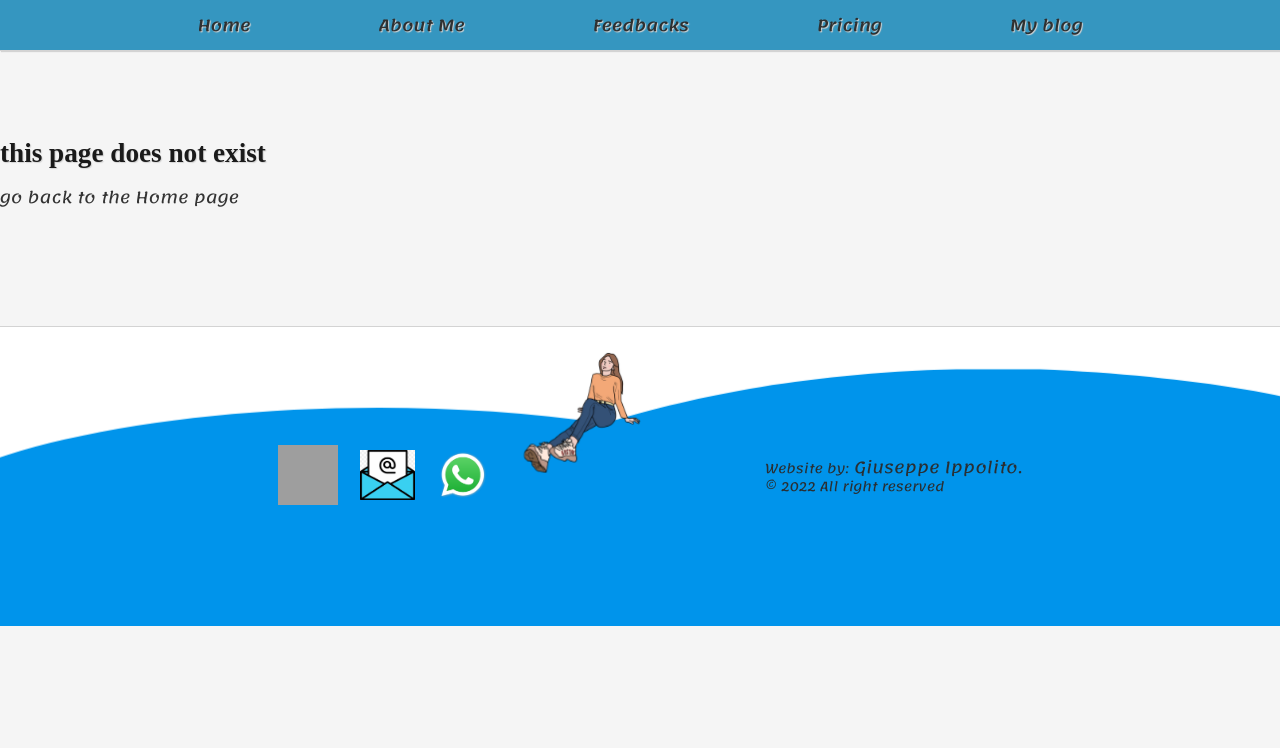
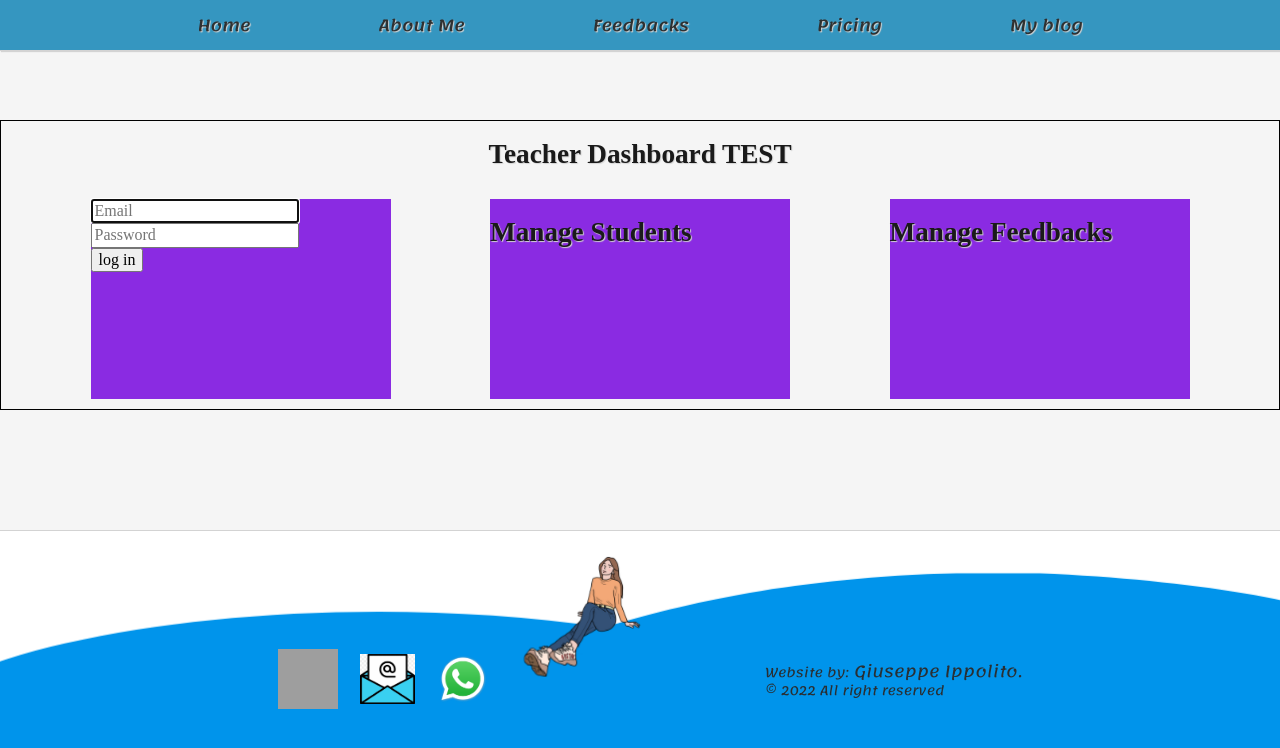
Before and after one commit to 2gi3/thinkthaithai, a Next.js app: page /teacher in a window 1280 px wide. Before the commit this address had no page. Shown: the top 748 px of the page. Built offline with nearby package versions, Linux system fonts and the light colour scheme; grey boxes are pictures that could not be loaded; a web font is replaced by a local one.

Commit message:
teacher's dashboard and login function created

```diff
--- /dev/null
+++ b/components/studentsList/singleStudent.module.scss
@@ -0,0 +1,11 @@
+@use "styles" as *;
+
+.container{
+    padding: 20px;
+    min-height: 2500px;
+    min-width: 300px;
+    background: green;
+    h1{
+        background:$primaryColor ;
+    }
+}
--- /dev/null
+++ b/components/teacher/FeedbacksCRUD.jsx
@@ -0,0 +1,12 @@
+import styles from './feedbacksCRUD.module.scss'
+
+
+const FeedbacksCRUD =()=>{
+    return(
+        <div className={styles.container}>
+        <h1>Manage Feedbacks</h1>
+        </div>
+    )
+}
+
+export default FeedbacksCRUD
--- /dev/null
+++ b/components/teacher/LogIn.jsx
@@ -0,0 +1,100 @@
+import React, { useEffect, useState, useRef } from 'react';
+import styles from './logIn.module.scss'
+
+
+const LogIn =()=>{
+    const [email, setEmail] = useState('');
+    const [password, setPassword] = useState('');
+    const [logInMessage, setLogInMessage] = useState("You have entered an invalid username or password")
+    const [afterLogIn, setAfterLogIn] = useState('')
+    const inputRef = useRef(null)
+    const [emailWarning, setEmailWarning] = useState('')
+    const [passwordWarning, setPasswordWarning] = useState('')
+    const re = /\S+@\S+\.\S+/g;
+    const [logInResponse, setLogInResponse] = useState('hidden')
+    // const [logInMessage, setLogInMessage] = useState("You have entered an invalid username or password")
+    const userData = JSON.stringify({
+        email,
+        password
+    })
+
+    const logIn = (e,) => {
+        e.preventDefault();
+
+        // const myHeaders = new Headers();
+        // myHeaders.append("Content-Type", "application/json");
+        console.log(userData)
+        // if (!re.test(email)) {
+        //     setLogInMessage("Please provide a valid email address")
+        //     setLogInResponse("appear secondaryColor");
+        // } else {
+            fetch("http://localhost:3000/api/students/login", {
+                method: 'POST',
+                // headers: myHeaders,
+                headers: {
+                    'Accept': 'application/json',
+                    'Content-Type': 'application/json'
+                  },
+                body: userData,
+                redirect: 'follow'
+              }
+             )
+            .then((res)=>{ return res.json(); })
+            //  .then(function(data){ console.log( data )  })
+                .then(
+                    (data) => {
+                        sessionStorage.setItem("token", data.token)
+                        sessionStorage.setItem("userId", data.studentId)
+                        sessionStorage.setItem("email", data.studentEmail)
+                        console.log(data);
+
+                        // window.location = "/";
+                    })
+                .catch((err) => {
+                    setLogInResponse("appear primaryColor");
+                    setLogInMessage("You have entered an invalid username or password")
+                    console.log(err.message);
+
+                });
+        // }
+    }
+
+    useEffect(() => {
+        inputRef.current.focus()
+
+    }, [])
+
+    return(
+        <div className={styles.container}>
+        <form onSubmit={event => logIn(event)}>
+                    <div className={styles.inputBox}>
+                        <input ref={inputRef} type="email" name="userEmail" placeholder="Email"
+                            onChange={event => setEmail(event.target.value)}
+                        />
+                        <div className={styles.icon}>
+                            {/* <FontAwesomeIcon icon={faAt} /> */}
+                        </div>
+                        {/* <h1>{emailWarning}</h1> */}
+                    </div>
+                    <div className={styles.inputBox}>
+                        <input type="password" name="password" placeholder="Password"
+                            onChange={event => setPassword(event.target.value)}
+                        />
+                        <div className={styles.icon}>
+                            {/* <FontAwesomeIcon icon={faKey} /> */}
+                        </div>
+                        {/* <h1>{passwordWarning}</h1> */}
+                    </div>
+                    {/* <div className={styles.logInMessage"> <p>{logInMessage}</p></div> */}
+                    <div className={styles.logInSignUpButtons}>
+                        <button className={styles.primaryButton} type="submit" value="submit">
+                            log in
+                            {/* <span>Log&nbsp;in <FontAwesomeIcon icon={faArrowRightToBracket} /></span> */}
+                        </button>
+                    </div>
+                </form>
+        </div>
+    )
+}
+
+export default LogIn
--- /dev/null
+++ b/components/teacher/StudentCRUD.jsx
@@ -0,0 +1,12 @@
+import styles from './studentCRUD.module.scss'
+
+
+const StudentCRUD =()=>{
+    return(
+        <div className={styles.container}>
+        <h1>Manage Students</h1>
+        </div>
+    )
+}
+
+export default StudentCRUD
--- /dev/null
+++ b/components/teacher/feedbacksCRUD.module.scss
@@ -0,0 +1,8 @@
+@use "../../styles" as *;
+
+.container{
+    margin: 10px;
+    height: 200px;
+    width: 300px;
+    background: blueviolet;
+}
--- /dev/null
+++ b/components/teacher/logIn.module.scss
@@ -0,0 +1,8 @@
+@use "../../styles" as *;
+
+.container{
+    margin: 10px;
+    height: 200px;
+    width: 300px;
+    background: blueviolet;
+}
--- /dev/null
+++ b/components/teacher/studentCRUD.module.scss
@@ -0,0 +1,8 @@
+@use "../../styles" as *;
+
+.container{
+    margin: 10px;
+    height: 200px;
+    width: 300px;
+    background: blueviolet;
+}
--- /dev/null
+++ b/pages/teacher/index.jsx
@@ -0,0 +1,18 @@
+import FeedbacksCRUD from '../../components/teacher/FeedbacksCRUD';
+import LogIn from '../../components/teacher/LogIn';
+import StudentCRUD from '../../components/teacher/StudentCRUD';
+import styles from '../../styles/teacherIndex.module.scss';
+const teacher =()=>{
+    return(
+        <div className={styles.dashboard}>
+            <div className={styles.dashboardTitle}>
+        <h1>Teacher Dashboard TEST</h1>
+        </div>
+        <LogIn />
+        <StudentCRUD />
+        <FeedbacksCRUD />
+        </div>
+    )
+}
+
+export default teacher
--- /dev/null
+++ b/styles/teacherIndex.module.scss
@@ -0,0 +1,12 @@
+@use "styles" as *;
+
+.dashboard{
+    display: flex;
+    flex-wrap: wrap;
+    justify-content: space-evenly;
+    border: 1px solid black;
+    .dashboardTitle{
+        width: 100%;
+        text-align: center;
+    }
+}
```
Also changed, not shown: components/studentsList/SingleStudent.jsx (+9 -6 lines), components/studentsList/StudentsList.jsx (+6 -3 lines).
